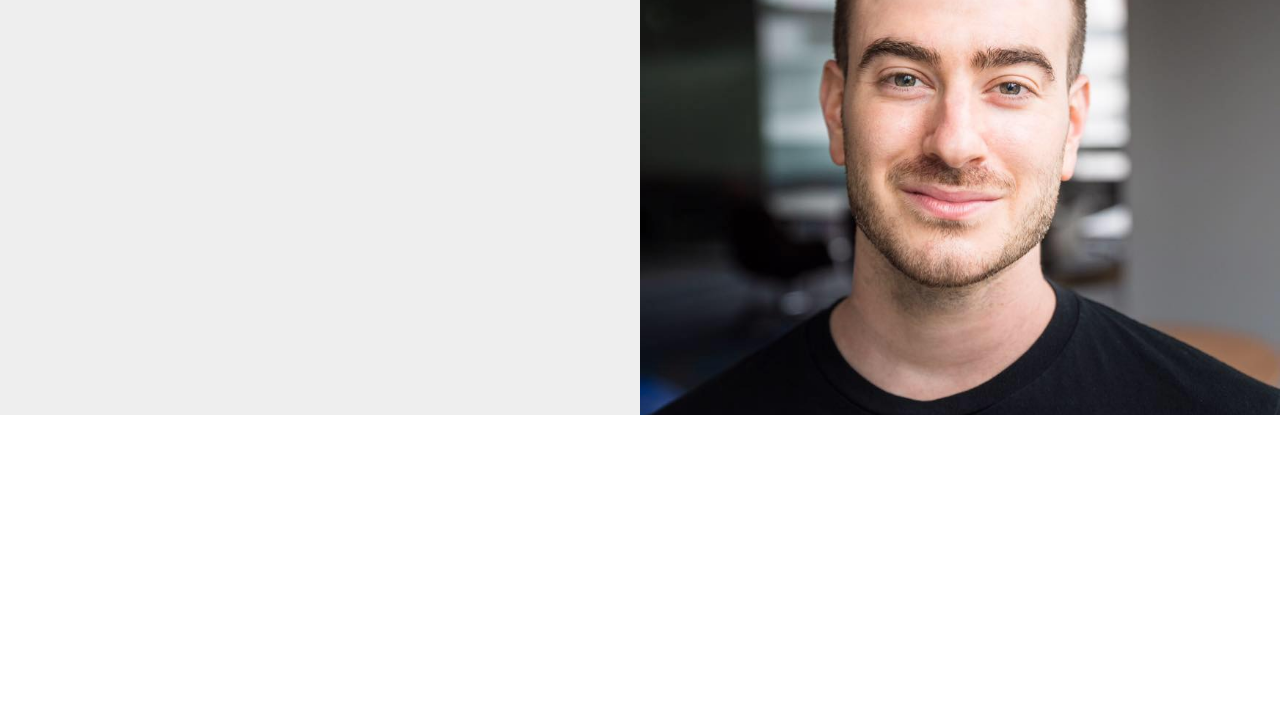
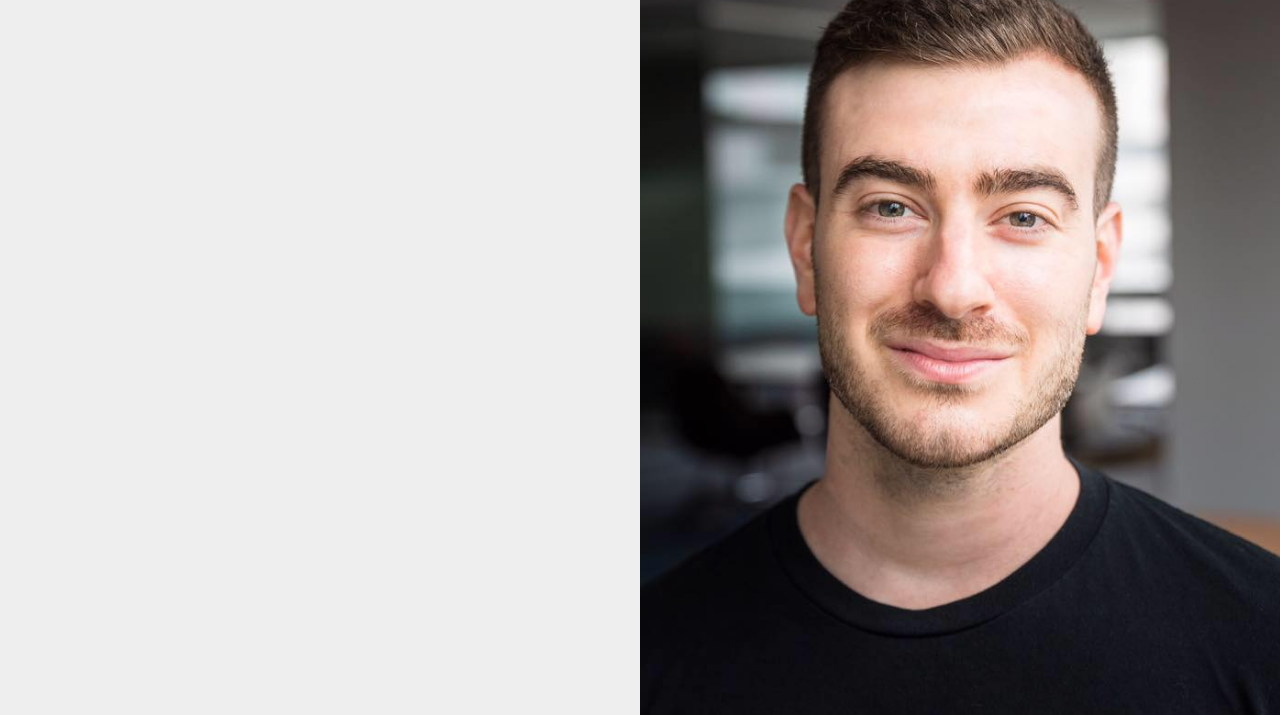
Before and after one commit to themichaelwarren/davidherlich, a plain HTML site: page index.html in a window 1280 px wide. Shown: the part 85-800 px from the top of the page. Drawn offline with Linux system fonts and the light colour scheme.

Commit message:
css update

```diff
--- a/css/style.css
+++ b/css/style.css
@@ -21,7 +21,7 @@ body {
   padding: 2em;
   color: #ffffff;
   background: #eeeeee;
-  min-height: 500px;
+  height: 100vh;
 }
 
 .last {
--- a/index.html
+++ b/index.html
@@ -11,7 +11,7 @@
         gtag("js", new Date());
         gtag("config", "UA-143950438-1");
     </script>
-    <title>Saakshaat Singh</title>
+    <title>David Herlich</title>
     <meta charset="utf-8">
     <meta name="viewport" content="width=device-width, initial-scale=1, shrink-to-fit=no">
 
```
